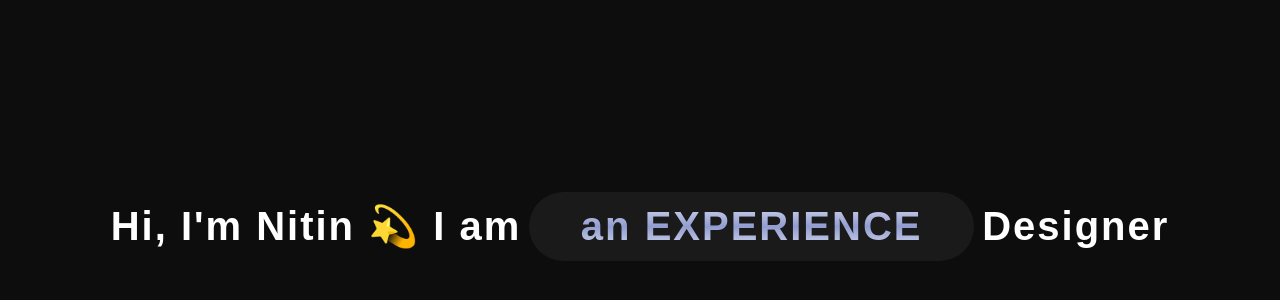
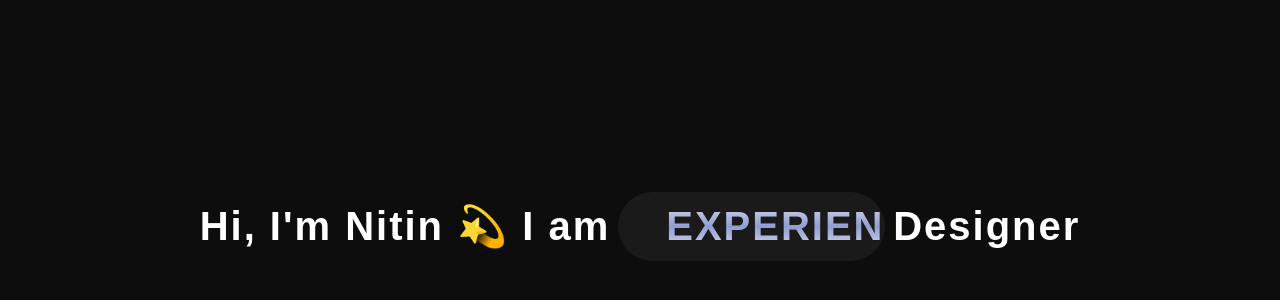
Before and after one commit to borgirnitin/animated-text, a Next.js app: page / in a window 1280 px wide. Shown: the part 174-474 px from the top of the page. Built offline with nearby package versions, Linux system fonts and the light colour scheme; a web font is replaced by a local one.

Commit message:
Update index.js

```diff
--- a/pages/index.js
+++ b/pages/index.js
@@ -2,7 +2,7 @@ import { useEffect, useMemo, useState } from "react";
 import { motion, AnimatePresence } from "framer-motion";
 
 export default function AnimatedHero() {
-  const titles = useMemo(() => ["a PRODUCT", "a UX / UI", "an EXPERIENCE", "an INDUSTRIAL"], []);
+  const titles = useMemo(() => ["PRODUCT", "UX / UI", "EXPERIENCE", "INDUSTRIAL"], []);
   const [index, setIndex] = useState(0);
 
   useEffect(() => {
@@ -53,7 +53,7 @@ export default function AnimatedHero() {
           <div
             style={{
               position: "relative",
-              width: "20ch", // hardcoded for "EXPERIENCE" + padding
+              width: "12ch", // hardcoded for "EXPERIENCE" + padding
               padding: "0.3em 1.2em",
               borderRadius: "9999px",
               backgroundColor: "#1A1A1A",
```
